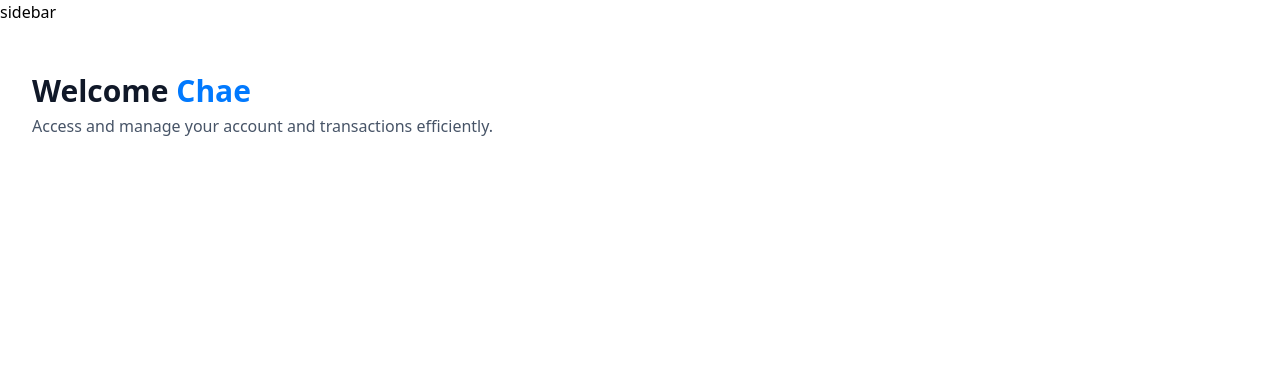
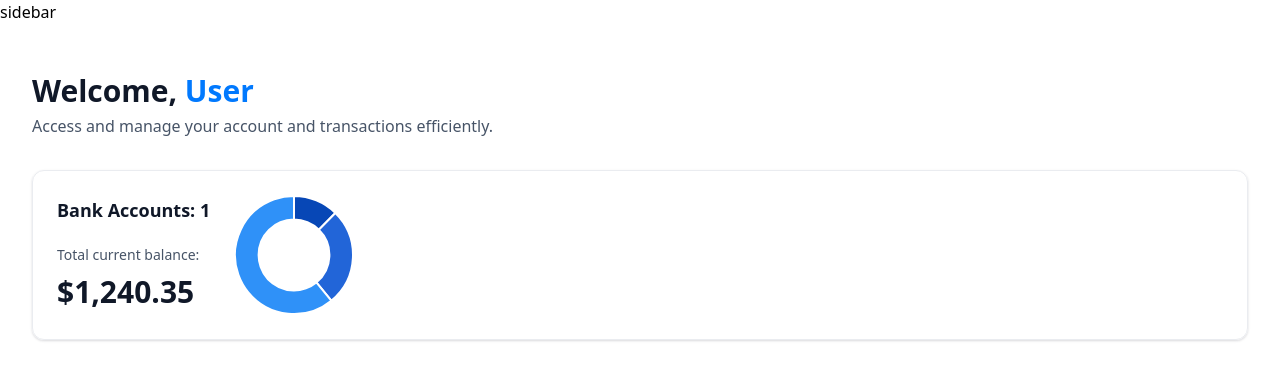
Before and after one commit to chaedoesntcode/banking_app, a Next.js app: page / in a window 1280 px wide. Shown: the top 380 px of the page. Built offline with nearby package versions, Linux system fonts and the light colour scheme.

Commit message:
feat: Add TotalBalanceBox component

```diff
--- a/app/(root)/page.tsx
+++ b/app/(root)/page.tsx
@@ -1,18 +1,28 @@
-import HeaderBox from '@/components/HeaderBox';
+import HeaderBox from '@/components/ui/HeaderBox';
+import TotalBalanceBox from '@/components/ui/TotalBalanceBox';
 import React from 'react'
 
 const Home = () => {
-  const loggedIn = { firstName: "Chae" }
+  const loggedIn = { firstName: "User" }
 
   return (
     <section className="home">
       <div className="home-content">
+        {/* START: HeaderBox */}
         <HeaderBox
           type="greeting"
-          title="Welcome"
+          title="Welcome,"
           user={loggedIn?.firstName || 'Guest'}
           subtext="Access and manage your account and transactions efficiently."
         />
+        {/* END: HeaderBox */}
+        {/* START: TotalBalanceBox */}
+        <TotalBalanceBox
+          accounts={[]}
+          totalBanks={1}
+          totalCurrentBalance={1240.35}
+        />
+        {/* END: TotalBalanceBox */}
       </div>
     </section>
   )
--- /dev/null
+++ b/components/ui/AnimatedCounter.tsx
@@ -0,0 +1,18 @@
+'use client'
+import React from 'react'
+import CountUp from 'react-countup'
+
+const AnimatedCounter = ({amount}: {amount: number}) => {
+  return (
+    <div className='w-full'>
+        <CountUp
+        end={amount}
+        prefix='$'
+        decimal='.'
+        decimals={2}
+        />
+    </div>
+  )
+}
+
+export default AnimatedCounter
--- /dev/null
+++ b/components/ui/DoughnutChart.tsx
@@ -0,0 +1,30 @@
+'use client'
+import { Chart as ChartJS, ArcElement, Tooltip, Legend } from "chart.js";
+import { Doughnut } from "react-chartjs-2";
+
+ChartJS.register(ArcElement, Tooltip, Legend);
+
+const DoughnutChart = ({ accounts }: DoughnutChartProps) => {
+    const data = {
+        datasets: [{
+            label: 'Banks',
+            data: [1250, 2700, 6150],
+            backgroundColor: ['#0747b6', '#2265d8', '#2f91f8']
+        }],
+        labels: ['BMO', 'U.S. Bank', 'Associated Bank']
+    }
+
+    return <Doughnut data={data}
+            options={{
+                cutout: '60%',
+                plugins: {
+                    legend: {
+                        display: false,
+                    }
+                }
+            }}
+             />
+
+}
+
+export default DoughnutChart
--- /dev/null
+++ b/components/ui/TotalBalanceBox.tsx
@@ -0,0 +1,31 @@
+import AnimatedCounter from './AnimatedCounter'
+import DoughnutChart from './DoughnutChart'
+
+const TotalBalanceBox = ({
+    accounts = [],
+    totalBanks,
+    totalCurrentBalance,
+}: TotlaBalanceBoxProps) => {
+  return (
+    <section className='total-balance'>
+        <div className='flex flex-col gap-6'>
+            <h2 className='header-2'>
+                Bank Accounts: {totalBanks}
+            </h2>
+            <div className='flex flex-col gap-2'>
+                <p className='total-balance-label'>Total current balance:</p>
+                <div className='total-balance-amount flex-center gap-2'>
+                    <AnimatedCounter
+                    amount={totalCurrentBalance}
+                    />
+                </div>
+            </div>
+        </div>
+        <div className='total-balance-chart'>
+            <DoughnutChart accounts={accounts} />
+        </div>
+    </section>
+  )
+}
+
+export default TotalBalanceBox
--- a/package.json
+++ b/package.json
@@ -10,11 +10,15 @@
   },
   "dependencies": {
     "@radix-ui/react-slot": "^1.0.2",
+    "chart.js": "^4.4.2",
     "class-variance-authority": "^0.7.0",
     "clsx": "^2.1.1",
     "lucide-react": "^0.378.0",
     "next": "14.2.3",
+    "query-string": "^9.0.0",
     "react": "^18",
+    "react-chartjs-2": "^5.2.0",
+    "react-countup": "^6.5.3",
     "react-dom": "^18",
     "tailwind-merge": "^2.3.0",
     "tailwindcss-animate": "^1.0.7"
```
Also changed, not shown: lib/utils.ts (+12 -12 lines), components/ui/HeaderBox.tsx (renamed from components/HeaderBox.tsx), 1 other file (tests, documents, lock files or other folders).
